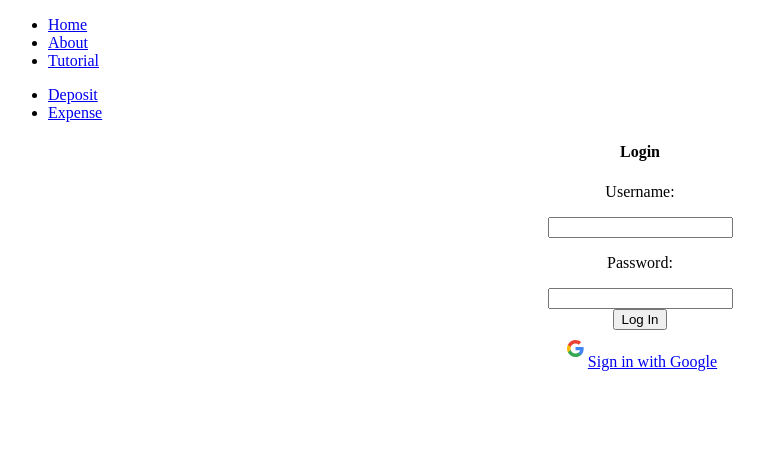
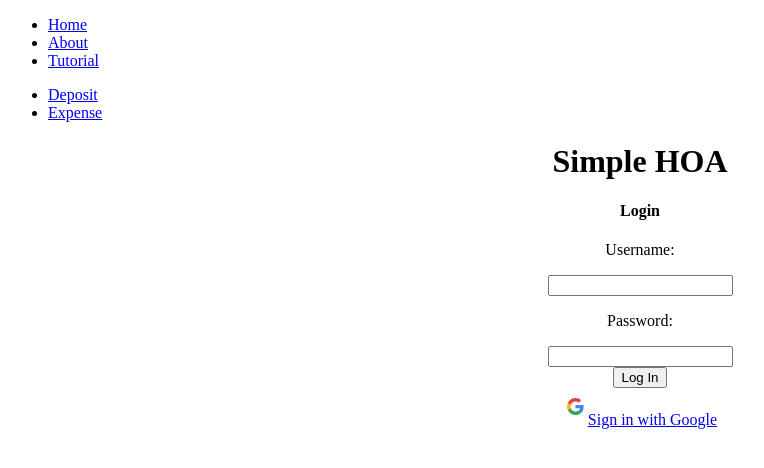
Before and after one commit to Silent-Echo-JS/Greenfield, a React app: page / in a window 1280 px wide. Shown: the top 468 px of the page, without its empty margins (0-764 px from the left). Built offline with nearby package versions, Linux system fonts and the light colour scheme; the HTML template or start-up script is replaced by a standard one.

Commit message:
added temp styling to splash

```diff
--- a/client/src/components/Login.jsx
+++ b/client/src/components/Login.jsx
@@ -56,7 +56,9 @@ class Login extends Component {
     } else {
       return (
         <center>
-          <div>
+          <div class='splash'>
+          <div class='splashTitle'><h1>Simple HOA</h1></div>
+          <div class='login'>
             <h4>Login</h4>
             <form action="/login" method="post">
               <div>
@@ -104,6 +106,7 @@ class Login extends Component {
               </div>
             </a>
           </div>
+          </div>
         </center>
       );
     }
```
